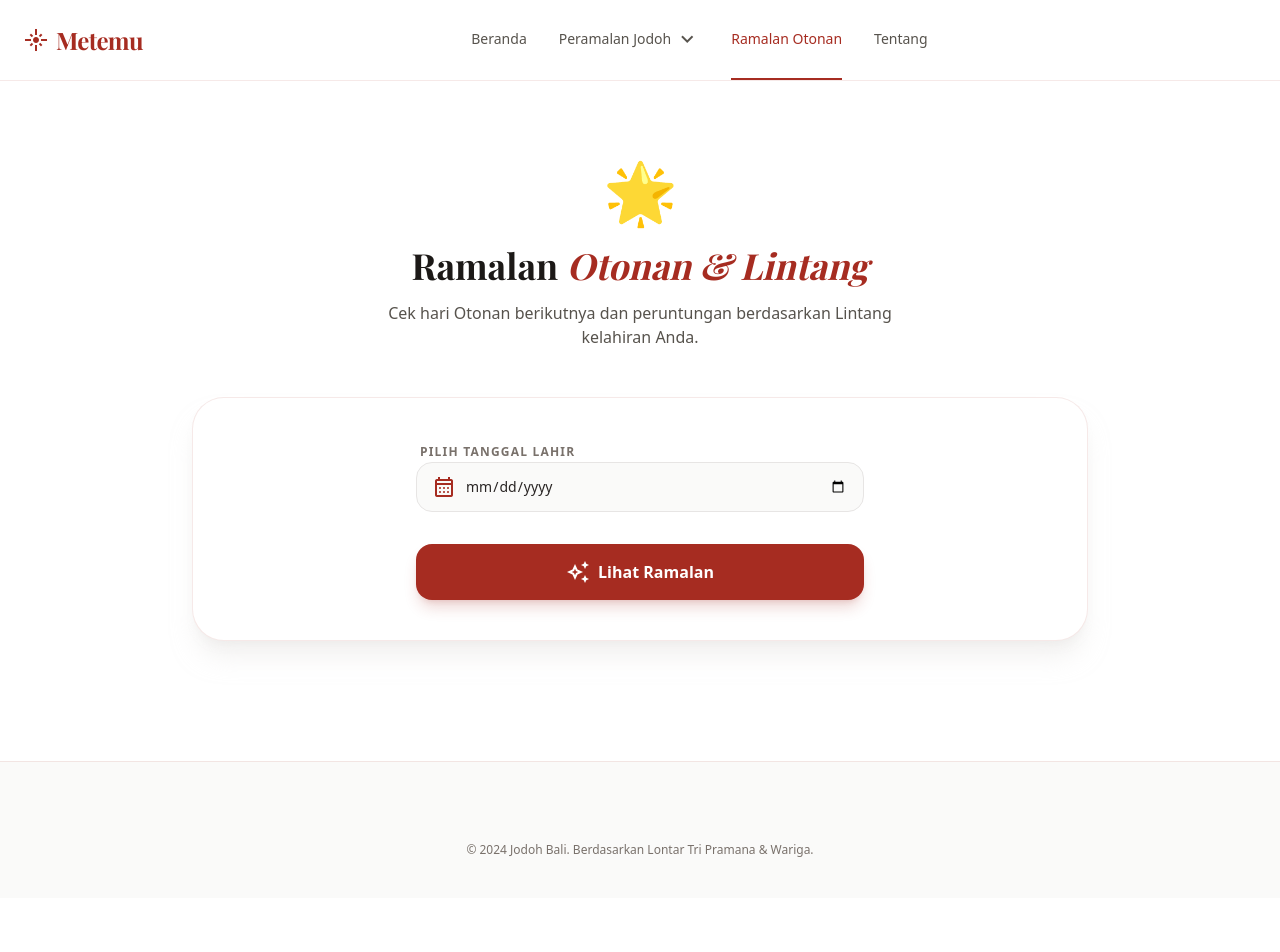
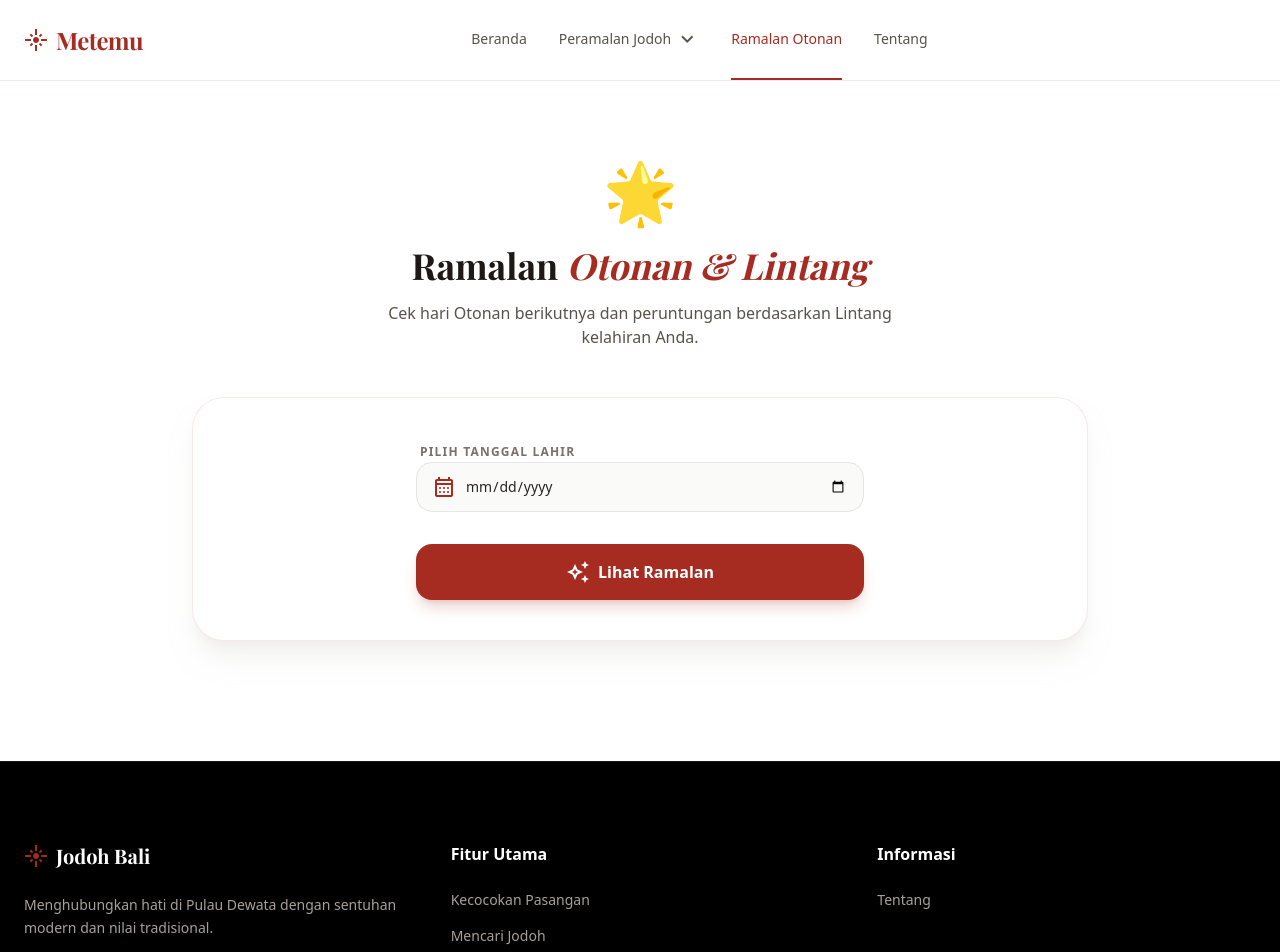
Before and after one commit to widyaanggara/jodoh_bali, a Next.js app: page /ramalan-otonan in a window 1280 px wide. Shown: the top 952 px of the page. Before the commit the page ends 898 px from the top, so only its background shows below. Built offline with nearby package versions, Linux system fonts and the light colour scheme.

Commit message:
update footer

```diff
--- a/app/ramalan-otonan/page.tsx
+++ b/app/ramalan-otonan/page.tsx
@@ -6,6 +6,7 @@ import { getBalineseDate } from '@/lib/balinese-calendar';
 import { BalineseDate, Zodiak } from '@/lib/types';
 import { getZodiak } from '@/lib/jodoh-logic';
 import Header from '@/components/Header';
+import Footer from '@/components/Footer';
 import Disclaimer from '@/components/Disclaimer';
 
 export default function RamalanOtonan() {
@@ -188,14 +189,8 @@ export default function RamalanOtonan() {
                     )}
                 </div>
             </section>
-
-            <footer className="bg-stone-50 pt-20 pb-10 border-t border-accent-gold/10">
-                <div className="max-w-7xl mx-auto px-6 text-center">
-                    <p className="text-xs text-stone-500">
-                        © 2024 Jodoh Bali. Berdasarkan Lontar Tri Pramana &amp; Wariga.
-                    </p>
-                </div>
-            </footer>
+               {/* Footer */}
+                <Footer />
         </div>
     );
 }
--- a/components/Footer.tsx
+++ b/components/Footer.tsx
@@ -36,10 +36,7 @@ export default function Footer() {
           <div>
             <h6 className="font-bold text-white mb-6">Informasi</h6>
             <ul className="space-y-4 text-sm text-stone-400">
-              <li><Link href="/about" className="hover:text-primary">Tentang Kami</Link></li>
-              <li><Link href="#" className="hover:text-primary">Kontak</Link></li>
-              <li><Link href="#" className="hover:text-primary">Kebijakan Privasi</Link></li>
-              <li><Link href="#" className="hover:text-primary">Syarat & Ketentuan</Link></li>
+              <li><Link href="/about" className="hover:text-primary">Tentang</Link></li>
             </ul>
           </div>
 
```
Also changed, not shown: 1 other file (tests, documents, lock files or other folders).
